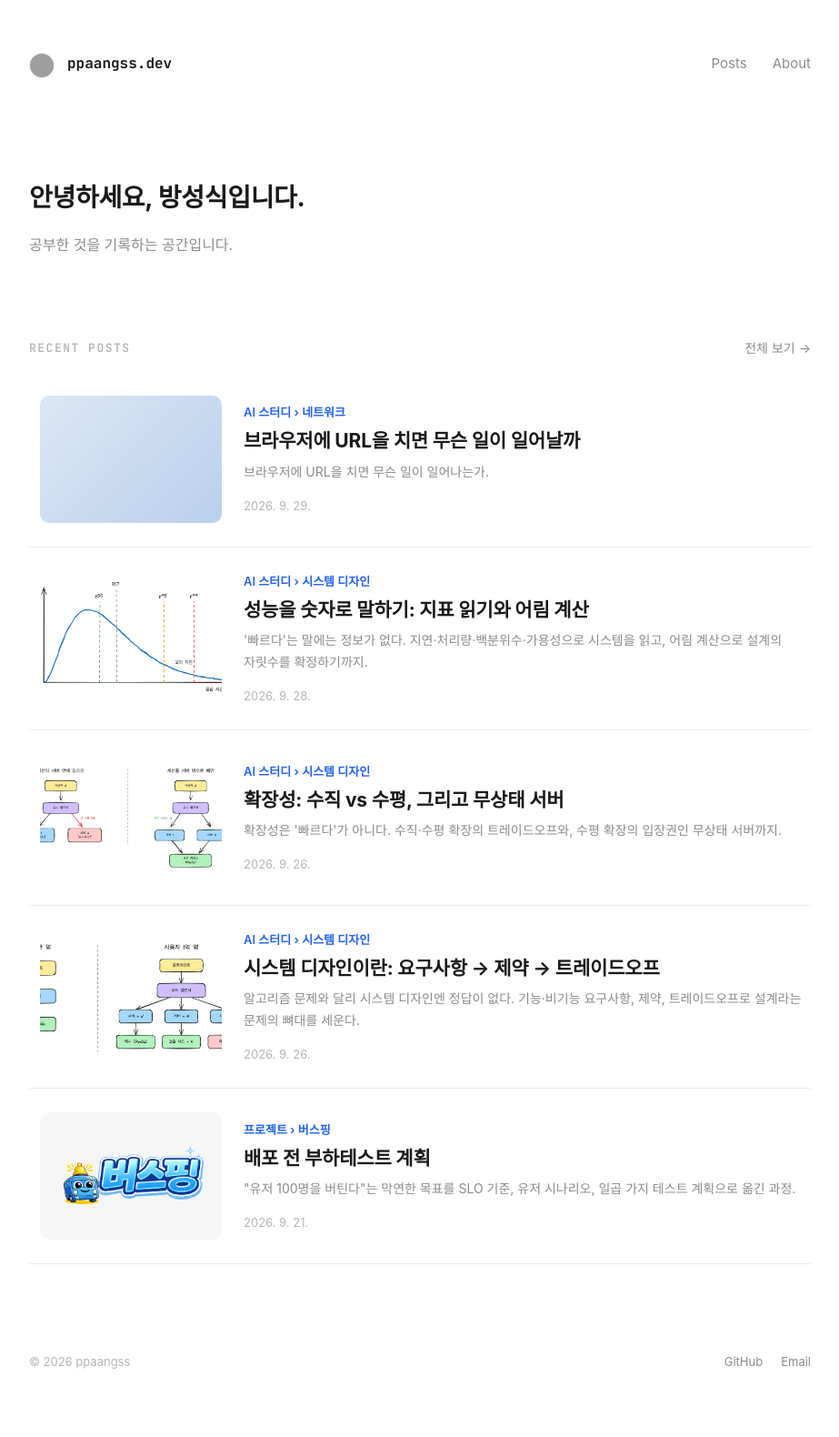
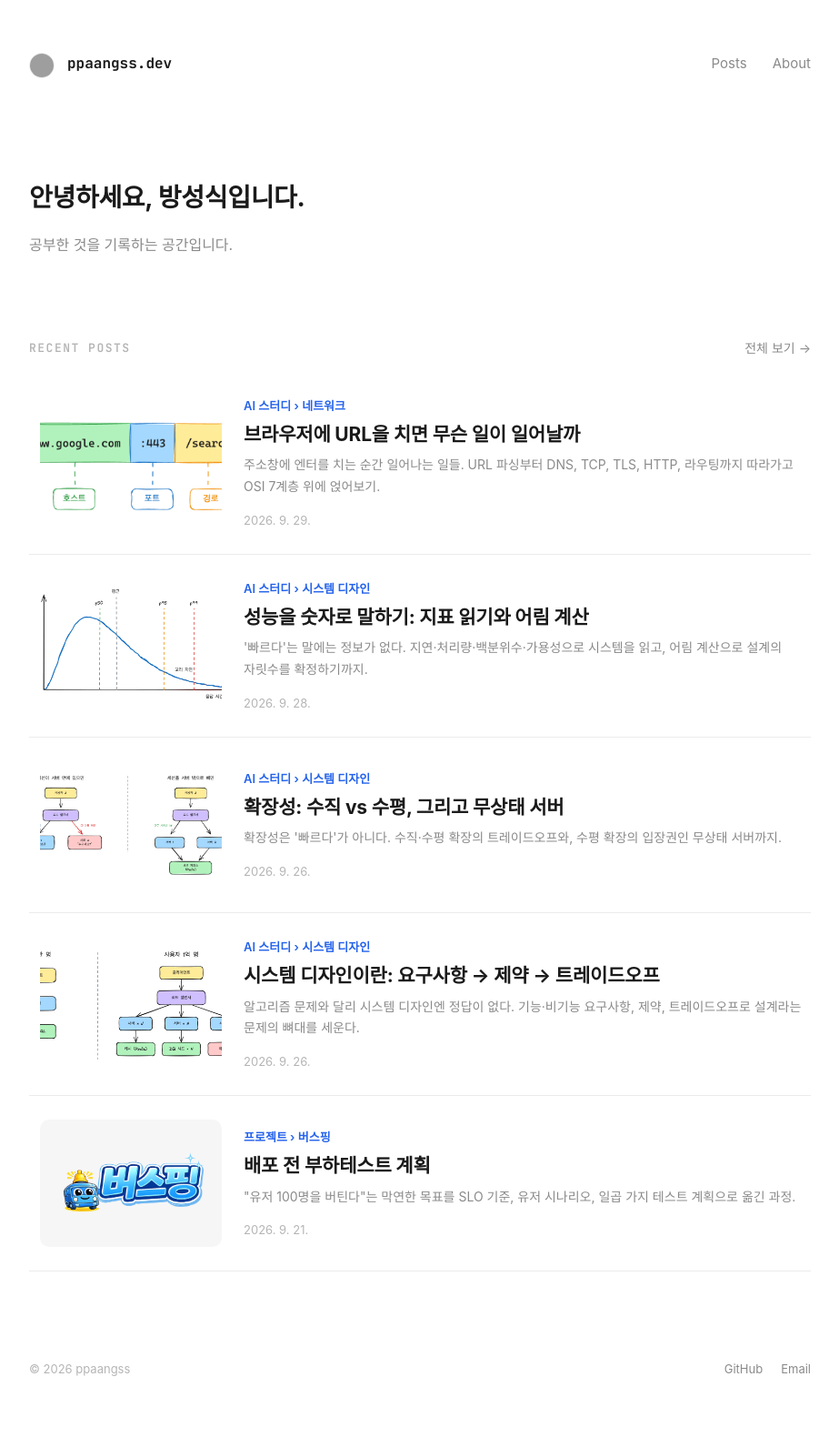
Before and after one commit to ppaangss/ppaangss.github.io, a Jekyll site: the page built from index.html, in a window 1280 px wide. Shown: the whole page at 91% size, without its empty margins (178-1101 px from the left). Built offline with Jekyll 4.4.1, drawn with Linux system fonts in a browser that asks for light colours; some web fonts are replaced; grey boxes are pictures that could not be loaded.

Commit message:
post: URL 여정 글에 썸네일과 description 추가

```diff
--- a/_posts/2026-09-29-what-happens-when-you-type-a-url.md
+++ b/_posts/2026-09-29-what-happens-when-you-type-a-url.md
@@ -3,6 +3,8 @@ title: 브라우저에 URL을 치면 무슨 일이 일어날까
 date: 2026-09-29 21:00:00 +0900
 categories: [AI 스터디, 네트워크]
 tags: [네트워크, DNS, TCP, TLS, HTTP, OSI]
+image: /assets/img/url-journey/url-journey-01-url-parsing.png
+description: "주소창에 엔터를 치는 순간 일어나는 일들. URL 파싱부터 DNS, TCP, TLS, HTTP, 라우팅까지 따라가고 OSI 7계층 위에 얹어보기."
 ---
 ## 브라우저에 URL을 치면 무슨 일이 일어나는가.
 
```
